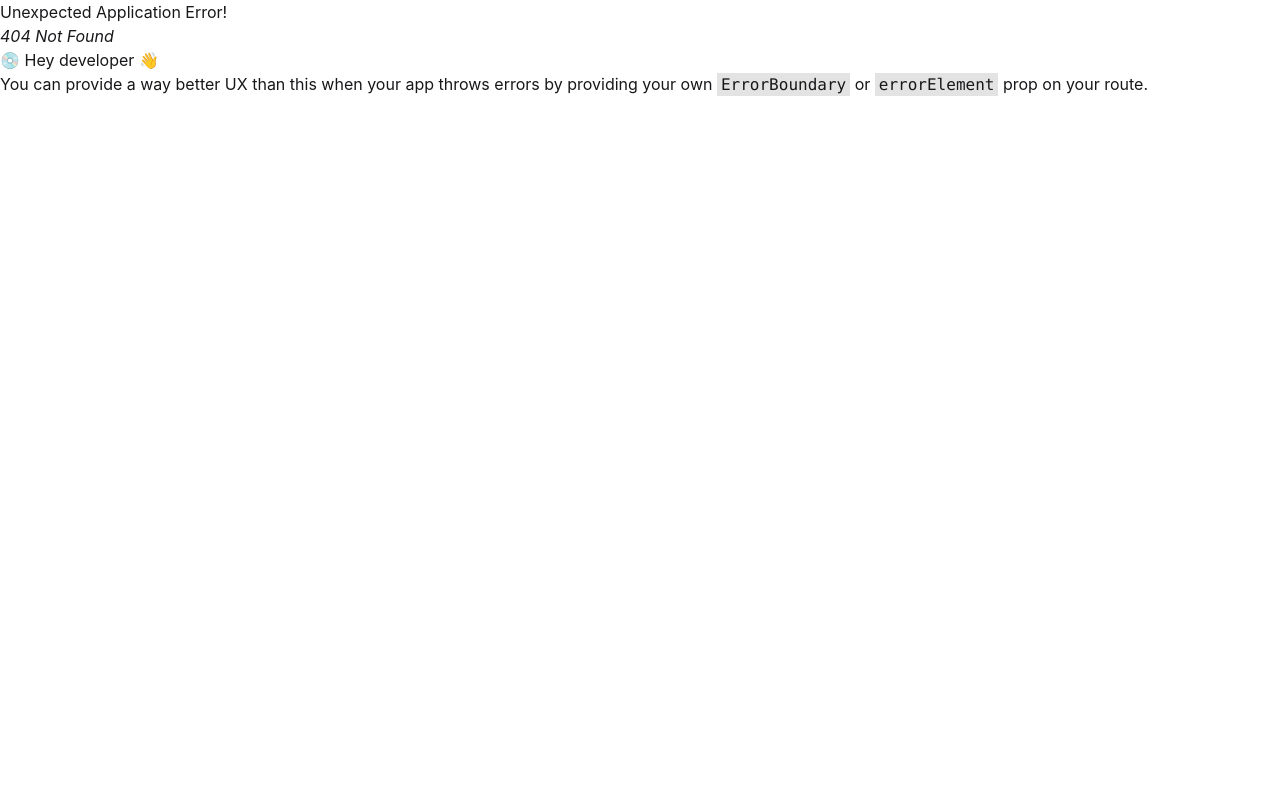
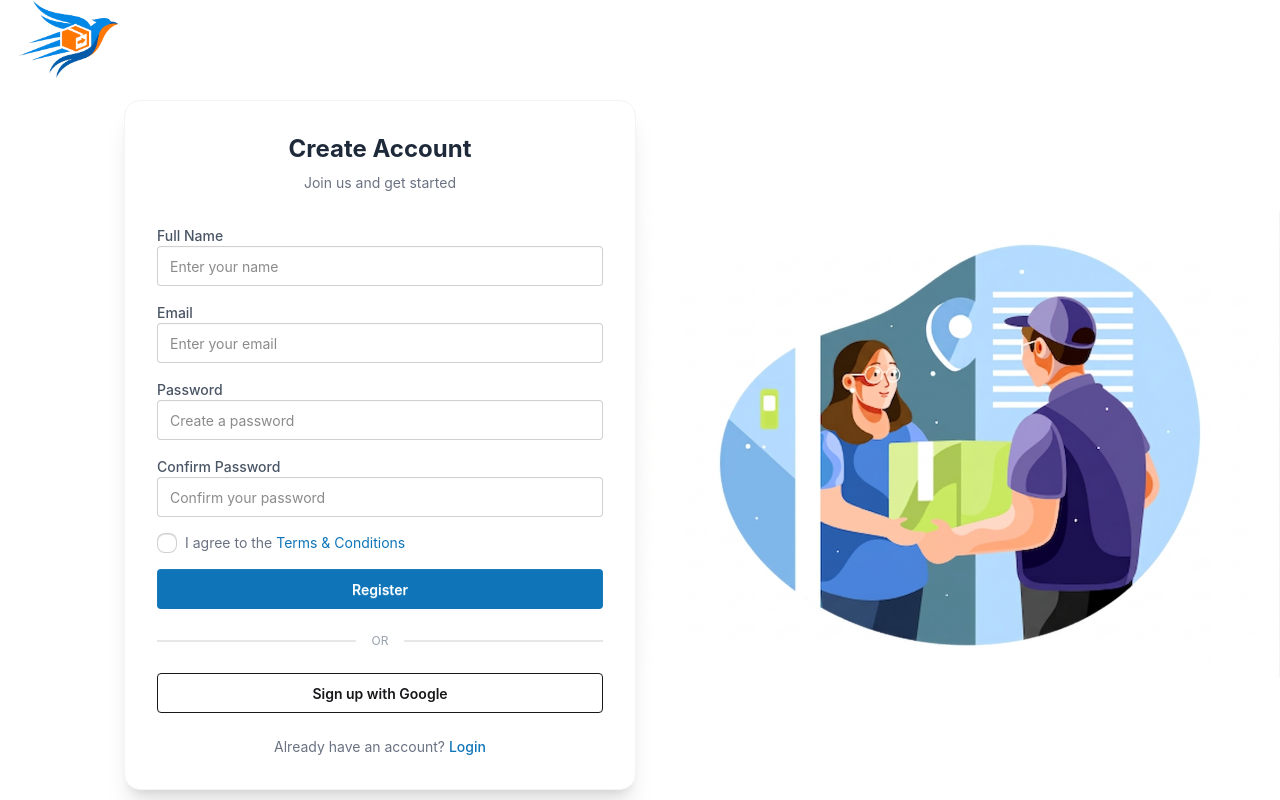
Before and after one commit to Hasib473/Sohoj-curiar-client, a React (Vite) app: page /register in a window 1280 px wide. Before the commit this address had no page. Built offline with nearby package versions, Linux system fonts and the light colour scheme.

Commit message:
add login and singup page

```diff
--- a/package.json
+++ b/package.json
@@ -14,6 +14,7 @@
     "leaflet": "^1.9.4",
     "react": "^18.3.1",
     "react-dom": "^18.3.1",
+    "react-hook-form": "^7.72.0",
     "react-leaflet": "^4.2.1",
     "react-responsive-carousel": "^3.2.23",
     "react-router": "^7.13.2",
--- a/src/Component/Common/Navbar.jsx
+++ b/src/Component/Common/Navbar.jsx
@@ -1,5 +1,6 @@
 import React from "react";
 import logoimg from '../../assets/sohojcourier logo.png'
+import { NavLink } from "react-router";
 
 const Navbar = () => {
   return (
@@ -70,10 +71,12 @@ const Navbar = () => {
         </ul>
       </div>
       <div className="navbar-end">
-        <a className="btn bg-[#0F75B8]">Sign In</a>
-        <a href="/signup" className="btn bg-[#F97316] ml-2">
+        <NavLink to="/login" className="btn bg-[#0F75B8]">
+          Sign In
+        </NavLink>
+        <NavLink to="/register" className="btn bg-[#F97316] ml-2">
           Sign Up
-        </a>
+        </NavLink>
       </div>
     </div>
   );
--- a/src/Component/Home/Covarege.jsx
+++ b/src/Component/Home/Covarege.jsx
@@ -1,17 +1,29 @@
-import React, { useEffect, useState } from "react";
+import React, { useEffect, useRef, useState } from "react";
 import { MapContainer, Marker, Popup, TileLayer } from "react-leaflet";
 import "leaflet/dist/leaflet.css";
 
 const Coverage = () => {
   const position = [23.8103, 90.4125];
   const [centerData, setCenterData] = useState([]);
-
+  const mapRef = useRef(null);
   useEffect(() => {
     fetch("/servicecenter.json") // ✅ correct path
       .then((res) => res.json())
       .then((data) => setCenterData(data))
       .catch((err) => console.error("Error:", err));
   }, []);
+
+  const handleSearch = (e) => {
+    e.preventDefault();
+    const location = e. target.location.value.toLowerCase();
+    const district = centerData.find((center) =>
+      center.city.toLowerCase().includes(location)  );
+
+    if (district) {
+      const cord = [district.latitude, district.longitude];
+      mapRef.current.flyTo(cord, 12); // ✅ flyTo method
+    }
+  };
 
   return (
     <div>
@@ -21,12 +33,37 @@ const Coverage = () => {
         </h1>
       </div>
 
+      <div className="mt-5 w-full flex justify-end">
+        <form onSubmit={handleSearch}>
+          <label className="input">
+            <svg
+              className="h-[1em] opacity-50"
+              xmlns="http://www.w3.org/2000/svg"
+              viewBox="0 0 24 24"
+            >
+              <g
+                strokeLinejoin="round"
+                strokeLinecap="round"
+                strokeWidth="2.5"
+                fill="none"
+                stroke="currentColor"
+              >
+                <circle cx="11" cy="11" r="8"></circle>
+                <path d="m21 21-4.3-4.3"></path>
+              </g>
+            </svg>
+            <input name="location" type="search" required placeholder="Search" />
+          </label>
+        </form>
+      </div>
+
       <div className="mt-5 border w-full h-[600px]">
         <MapContainer
           center={position}
           zoom={6.5}
           scrollWheelZoom={false}
           className="w-full h-[600px]"
+          ref={mapRef}
         >
           <TileLayer
             attribution="&copy; OpenStreetMap contributors"
@@ -34,12 +71,10 @@ const Coverage = () => {
           />
 
           {/* ✅ markers */}
-          {centerData.map((center , id) => (
-            <Marker
-              key={id}
-              position={[center.latitude, center.longitude]}
-            >
-              <Popup>{center.city} <br />
+          {centerData.map((center, id) => (
+            <Marker key={id} position={[center.latitude, center.longitude]}>
+              <Popup>
+                {center.city} <br />
                 service Area : {center.covered_area.join(", ")}
               </Popup>
             </Marker>
--- /dev/null
+++ b/src/Layout/AuthLayout.jsx
@@ -0,0 +1,31 @@
+import React from 'react';
+import logoimg from '../assets/sohojcourier logo.png';
+import leftimg from '../assets/Authimg.png';
+import { Outlet } from 'react-router';
+
+const AuthLayout = () => {
+    return (
+        <div className='max-w-7xl mx-auto'>
+            <div>
+                <img className='w-auto h-20' src={logoimg} alt="Logo" />
+            </div>
+
+            {/* Grid instead of flex */}
+            <div className='grid grid-cols-6  mt-5 items-center'>
+
+                {/* Outlet side */}
+                <div className='col-span-3 pl-30'>
+                    <Outlet />
+                </div>
+
+                {/* Image side */}
+                <div className='col-span-3'>
+                    <img className='w-full h-auto' src={leftimg} alt="Auth" />
+                </div>
+
+            </div>
+        </div>
+    );
+};
+
+export default AuthLayout;
--- /dev/null
+++ b/src/Page/Login.jsx
@@ -0,0 +1,82 @@
+import React from 'react';
+
+const Login = () => {
+    return (
+        <div>
+             <div className="w-full max-w-md mx-auto">
+  <div className="card bg-white shadow-xl border border-gray-100 rounded-2xl">
+
+    <div className="card-body p-8">
+
+      {/* Title */}
+      <h2 className="text-2xl font-bold text-center text-gray-800">
+        Welcome Back
+      </h2>
+      <p className="text-sm text-center text-gray-500 mb-6">
+        Login to your account
+      </p>
+
+      <form className="space-y-4">
+
+        {/* Email */}
+        <div>
+          <label className="label text-sm font-medium text-gray-600">
+            Email
+          </label>
+          <input
+            type="email"
+            placeholder="Enter your email"
+            className="input input-bordered w-full focus:outline-none focus:ring-2 focus:ring-[#0F75B8]"
+          />
+        </div>
+
+        {/* Password */}
+        <div>
+          <label className="label text-sm font-medium text-gray-600">
+            Password
+          </label>
+          <input
+            type="password"
+            placeholder="Enter your password"
+            className="input input-bordered w-full focus:outline-none focus:ring-2 focus:ring-[#0F75B8]"
+          />
+        </div>
+
+        {/* Forgot password */}
+        <div className="text-right">
+          <a className="text-sm text-[#0F75B8] hover:underline cursor-pointer">
+            Forgot password?
+          </a>
+        </div>
+
+        {/* Button */}
+        <button className="btn w-full bg-[#0F75B8] text-white border-none hover:bg-[#0c5f94] transition duration-300">
+          Login
+        </button>
+
+      </form>
+
+      {/* Divider */}
+      <div className="divider text-xs text-gray-400">OR</div>
+
+      {/* Extra option */}
+      <button className="btn btn-outline w-full">
+        Continue with Google
+      </button>
+
+      {/* Signup */}
+      <p className="text-center text-sm text-gray-500 mt-4">
+        Don’t have an account?{" "}
+        <span className="text-[#0F75B8] font-medium cursor-pointer hover:underline">
+          Sign up
+        </span>
+      </p>
+
+    </div>
+  </div>
+</div>
+        </div>
+    );
+};
+
+export default Login;
--- /dev/null
+++ b/src/Page/Register.jsx
@@ -0,0 +1,132 @@
+import React from "react";
+import { useForm } from "react-hook-form";
+
+const Register = () => {
+  const {register, handleSubmit,watch, formState: { errors }}  = useForm();
+
+  const handlefromSubmit = (data) => {
+    console.log(data);
+  }
+
+  return (
+    <div>
+      <div className="w-full max-w-lg mx-auto">
+        <div className="card bg-white shadow-xl border border-gray-100 rounded-2xl">
+          <div className="card-body p-8">
+            {/* Title */}
+            <h2 className="text-2xl font-bold text-center text-gray-800">
+              Create Account
+            </h2>
+            <p className="text-sm text-center text-gray-500 mb-6">
+              Join us and get started
+            </p>
+
+            <form onSubmit={handleSubmit(handlefromSubmit)} className="space-y-4">
+              {/* Name */}
+              <div>
+                <label className="label text-sm font-medium text-gray-600">
+                  Full Name
+                </label>
+                <input
+                  type="text"
+                  {...register("name", { required:'true'})}
+                  placeholder="Enter your name"
+                  className="input input-bordered w-full focus:outline-none focus:ring-2 focus:ring-[#0F75B8]"
+                />
+                {errors.name && <p className="text-sm text-red-500 mt-1">You need to enter your name</p>}
+              </div>
+
+              {/* Email */}
+              <div>
+                <label className="label text-sm font-medium text-gray-600">
+                  Email
+                </label>
+                <input
+                {...register("email", {
+                  required: "Email is required",})}
+                  type="email"
+                  placeholder="Enter your email"
+                  className="input input-bordered w-full focus:outline-none focus:ring-2 focus:ring-[#0F75B8]"
+                />
+                {errors.email && <p className="text-sm text-red-500 mt-1">{errors.email.message}</p>}
+              </div>
+
+              {/* Password */}
+              <div>
+                <label className="label text-sm font-medium text-gray-600">
+                  Password
+                </label>
+                <input
+                    {...register("password", {
+                      required: "Password is required",
+                      minLength: {
+                        value: 6,
+                        message: "Password must be at least 6 characters"
+                      }
+                    })}
+
+                  type="password"
+                  placeholder="Create a password"
+                  className="input input-bordered w-full focus:outline-none focus:ring-2 focus:ring-[#0F75B8]"
+                />
+                {errors.password && <p className="text-sm text-red-500 mt-1">{errors.password.message}</p>}
+                </div>
+
+              {/* Confirm Password */}
+              <div>
+                <label className="label text-sm font-medium text-gray-600">
+                  Confirm Password
+                </label>
+                <input
+                    {...register("confirmPassword", {
+                      required: "Please confirm your password",
+                      validate: (value) => value === watch("password") || "Passwords do not match"
+                    })}
+
+                  type="password"
+                  placeholder="Confirm your password"
+                  className="input input-bordered w-full focus:outline-none focus:ring-2 focus:ring-[#0F75B8]"
+                />
+                {errors.confirmPassword && <p className="text-sm text-red-500 mt-1">{errors.confirmPassword.message}</p>}
+              </div>
+
+              {/* Terms */}
+              <div className="flex items-center gap-2">
+                <input type="checkbox" {...register("terms", { required: "Please agree to the terms and conditions" })} className="checkbox checkbox-sm" />
+                <span className="text-sm text-gray-500">
+                  I agree to the{" "}
+                  <span className="text-[#0F75B8] cursor-pointer hover:underline">
+                    Terms & Conditions
+                  </span>
+                </span>
+              </div>
+
+              {/* Button */}
+              <button className="btn w-full bg-[#0F75B8] text-white border-none hover:bg-[#0c5f94] transition duration-300">
+                Register
+              </button>
+            </form>
+
+            {/* Divider */}
+            <div className="divider text-xs text-gray-400">OR</div>
+
+            {/* Google */}
+            <button className="btn btn-outline w-full">
+              Sign up with Google
+            </button>
+
+            {/* Login redirect */}
+            <p className="text-center text-sm text-gray-500 mt-4">
+              Already have an account?{" "}
+              <span className="text-[#0F75B8] font-medium cursor-pointer hover:underline">
+                Login
+              </span>
+            </p>
+          </div>
+        </div>
+      </div>
+    </div>
+  );
+};
+
+export default Register;
--- a/src/Route/Router.jsx
+++ b/src/Route/Router.jsx
@@ -1,6 +1,9 @@
 import { createBrowserRouter } from "react-router";
 import Mainlayout from "../Layout/Mainlayout";
 import Home from "../Page/Home";
+import AuthLayout from "../Layout/AuthLayout";
+import Login from "../Page/Login";
+import Register from "../Page/Register";
 
 export const router =createBrowserRouter([
     {
@@ -13,4 +16,19 @@ export const router =createBrowserRouter([
             }
         ]
     },
+
+    {
+        path:'/',
+        Component: AuthLayout,
+            children:[
+                {
+                    path:'login',
+                    Component: Login
+                },
+                {
+                    path:'register',
+                    Component: Register
+                },
+            ]
+    }
 ]);
```
Also changed, not shown: src/assets/Authimg.png (added), 1 other file (tests, documents, lock files or other folders).
